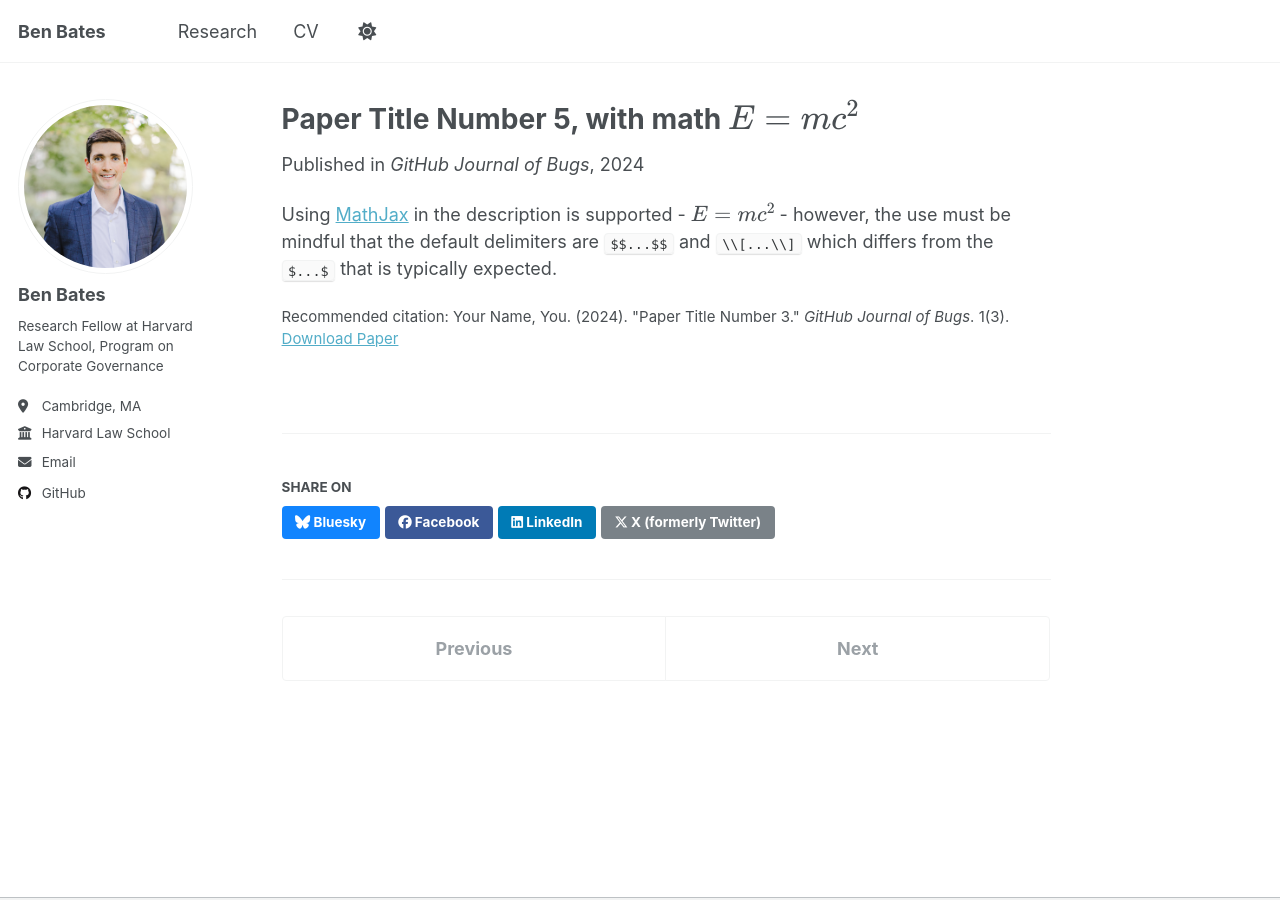
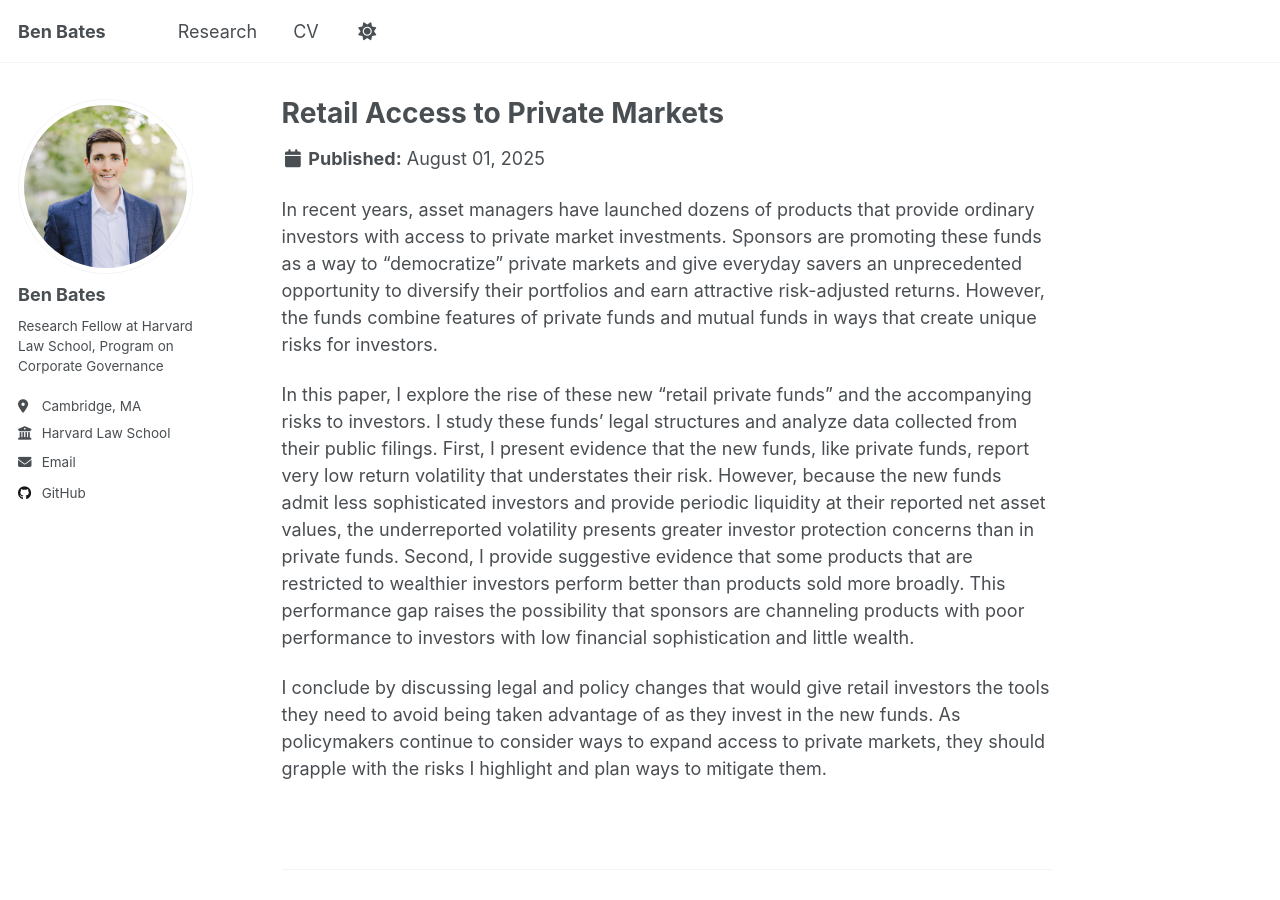
Before and after one commit to ben-bates/ben-bates.github.io, a Jekyll site: the page built from _publications/retail-access.md, in a window 1280 px wide and 900 px high. Built offline with Jekyll 4.4.1, drawn with Linux system fonts in a browser that asks for light colours; a script that is not in the unit is left out.

Commit message:
Update retail-access.md

```diff
--- a/_publications/retail-access.md
+++ b/_publications/retail-access.md
@@ -1,13 +1,17 @@
 ---
-title: "Paper Title Number 5, with math $$E=mc^2$$"
+title: "Retail Access to Private Markets"
 collection: publications
-category: conferences
-permalink: /publication/2024-02-17-paper-title-number-4
-excerpt: 'This paper is about a famous math equation, $$E=mc^2$$'
-date: 2024-02-17
-venue: 'GitHub Journal of Bugs'
-paperurl: 'http://academicpages.github.io/files/paper3.pdf'
-citation: 'Your Name, You. (2024). &quot;Paper Title Number 3.&quot; <i>GitHub Journal of Bugs</i>. 1(3).'
+category: manuscript
+permalink: /publications/retail-access
+excerpt: 'In recent years, asset managers have launched dozens of products that provide ordinary investors with access to private market investments. ...'
+date: 2025-08-01
+#venue: 'GitHub Journal of Bugs'
+paperurl: 'http://academicpages.github.io/files/Bates - Retail Access to Private Markets.pdf'
+#citation: 'Your Name, You. (2024). &quot;Paper Title Number 3.&quot; <i>GitHub Journal of Bugs</i>. 1(3).'
 ---
 
-Using [MathJax](https://www.mathjax.org/) in the description is supported - $$E=mc^2$$ - however, the use must be mindful that the default delimiters are `$$...$$` and `\\[...\\]` which differs from the `$...$` that is typically expected.
+In recent years, asset managers have launched dozens of products that provide ordinary investors with access to private market investments. Sponsors are promoting these funds as a way to “democratize” private markets and give everyday savers an unprecedented opportunity to diversify their portfolios and earn attractive risk-adjusted returns. However, the funds combine features of private funds and mutual funds in ways that create unique risks for investors.
+
+In this paper, I explore the rise of these new “retail private funds” and the accompanying risks to investors. I study these funds’ legal structures and analyze data collected from their public filings. First, I present evidence that the new funds, like private funds, report very low return volatility that understates their risk. However, because the new funds admit less sophisticated investors and provide periodic liquidity at their reported net asset values, the underreported volatility presents greater investor protection concerns than in private funds. Second, I provide suggestive evidence that some products that are restricted to wealthier investors perform better than products sold more broadly. This performance gap raises the possibility that sponsors are channeling products with poor performance to investors with low financial sophistication and little wealth.
+
+I conclude by discussing legal and policy changes that would give retail investors the tools they need to avoid being taken advantage of as they invest in the new funds. As policymakers continue to consider ways to expand access to private markets, they should grapple with the risks I highlight and plan ways to mitigate them.
```
